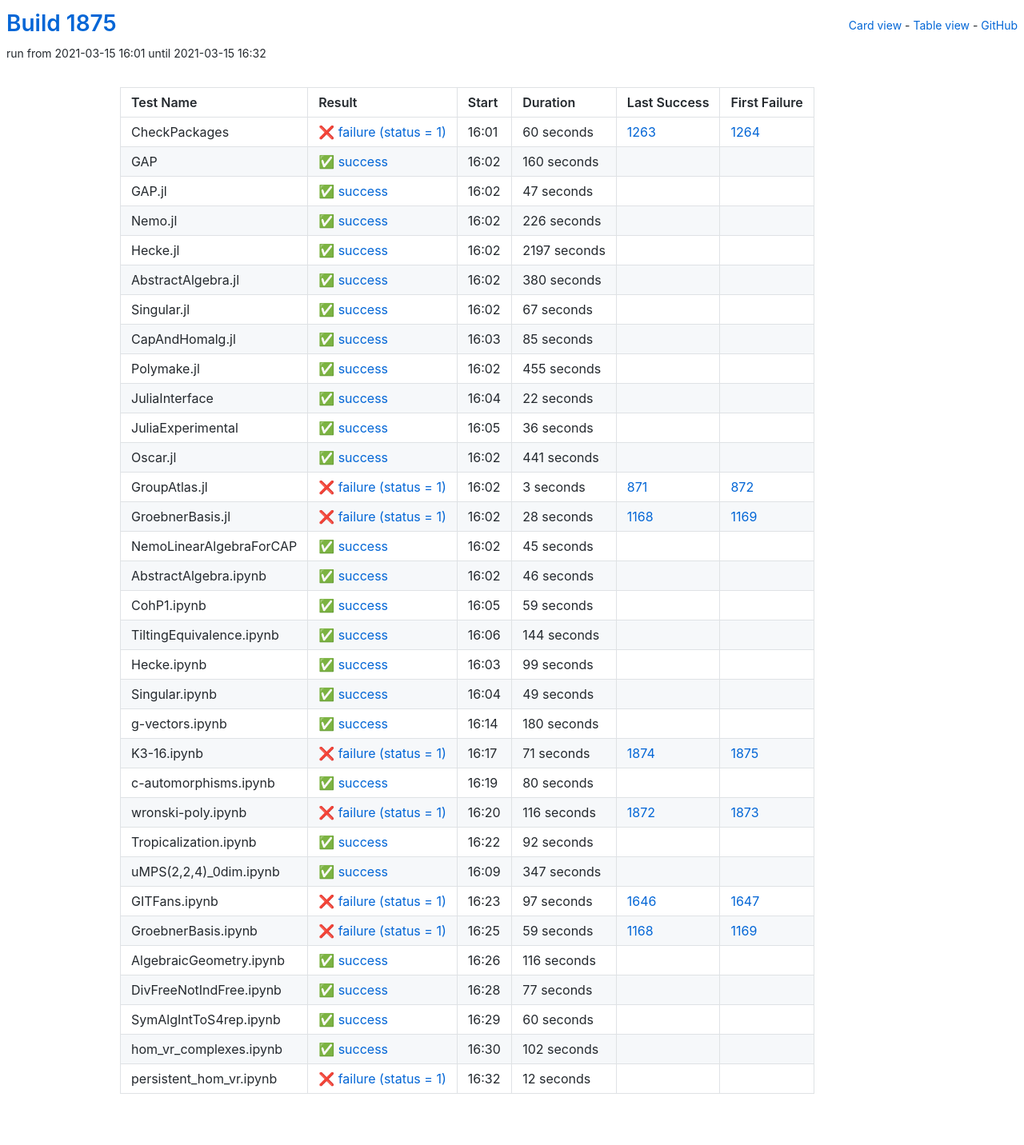
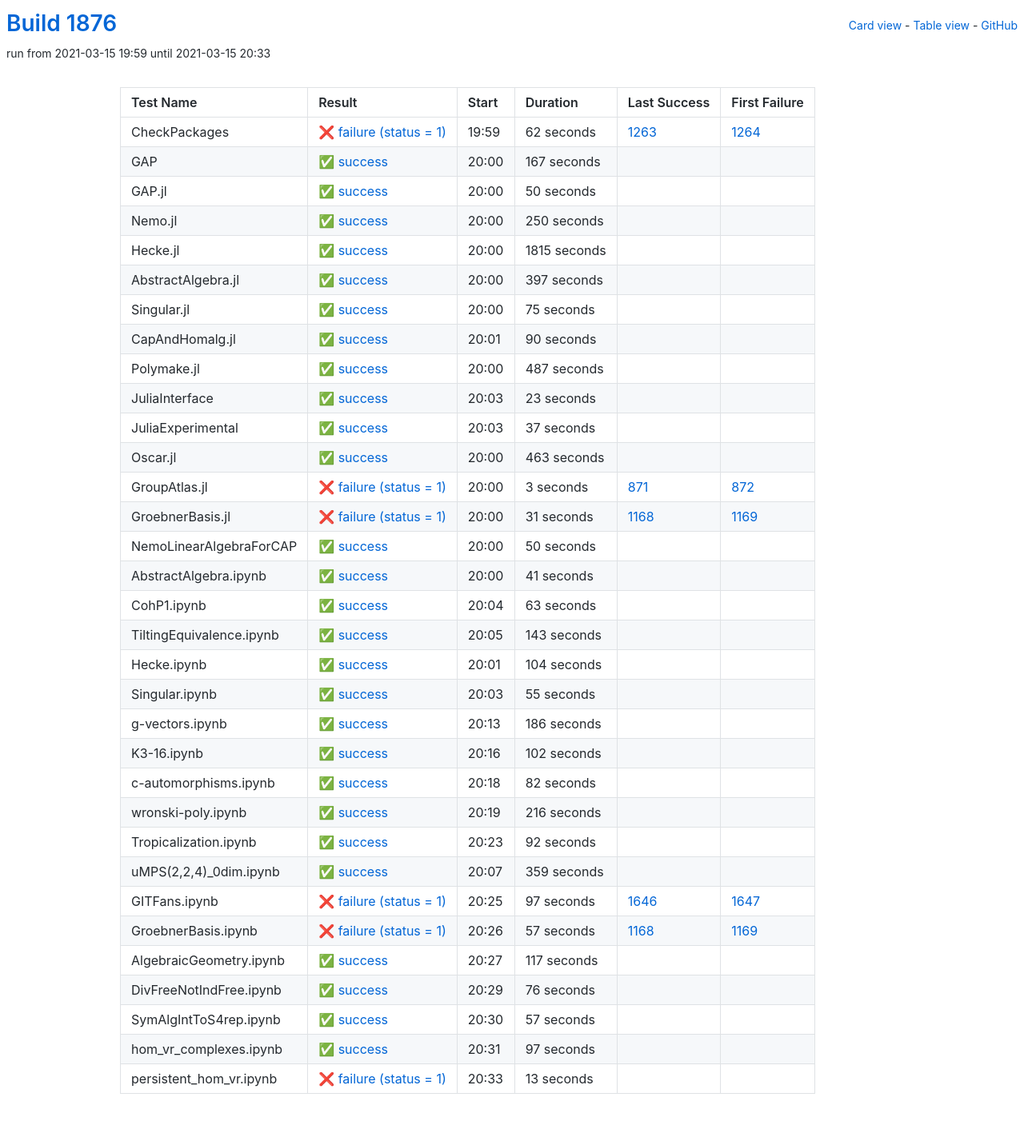
Before and after one commit to oscar-system/oscar-ci-status-stable, a Jekyll site: the page built from table.html, in a window 1280 px wide. Shown: the whole page at 80% size. Built offline with Jekyll 4.4.1, drawn with Linux system fonts in a browser that asks for light colours.

Commit message:
Build #1876

```diff
--- a/_data/ci.yml
+++ b/_data/ci.yml
@@ -1,6 +1,6 @@
 ---
-build: 1875
-build_url: https://oscarci.mathematik.uni-kl.de/job/oscar-stable/1875/
+build: 1876
+build_url: https://oscarci.mathematik.uni-kl.de/job/oscar-stable/1876/
 job: oscar-stable
 organization: oscar-system
 repo: oscar-ci-status-stable
@@ -8,152 +8,152 @@ repourl: https://github.com/oscar-system/oscar-ci-status-stable
 tests:
 - name: CheckPackages
   id: checkpackages
-  log: https://oscarci.mathematik.uni-kl.de/job/oscar-stable/1875/artifact/logs/build-1875/CheckPackages.log
-  start: 2021-03-15 16:01
+  log: https://oscarci.mathematik.uni-kl.de/job/oscar-stable/1876/artifact/logs/build-1876/CheckPackages.log
+  start: 2021-03-15 19:59
   success: false
   exitcode: 1
   status: failure
-  duration: 60
+  duration: 62
   last_success: 1263
   last_success_url: https://oscarci.mathematik.uni-kl.de/job/oscar-stable/1263/
   first_failure: 1264
   first_failure_url: https://oscarci.mathematik.uni-kl.de/job/oscar-stable/1264/
 - name: GAP
   id: gap
-  log: https://oscarci.mathematik.uni-kl.de/job/oscar-stable/1875/artifact/logs/build-1875/GAP.log
-  start: 2021-03-15 16:02
+  log: https://oscarci.mathematik.uni-kl.de/job/oscar-stable/1876/artifact/logs/build-1876/GAP.log
+  start: 2021-03-15 20:00
   success: true
   exitcode: 0
   status: success
-  duration: 160
+  duration: 167
   last_success: false
   last_success_url:
   first_failure: false
   first_failure_url:
 - name: GAP.jl
   id: gap-jl
-  log: https://oscarci.mathematik.uni-kl.de/job/oscar-stable/1875/artifact/logs/build-1875/GAP.jl.log
-  start: 2021-03-15 16:02
+  log: https://oscarci.mathematik.uni-kl.de/job/oscar-stable/1876/artifact/logs/build-1876/GAP.jl.log
+  start: 2021-03-15 20:00
   success: true
   exitcode: 0
   status: success
-  duration: 47
+  duration: 50
   last_success: false
   last_success_url:
   first_failure: false
   first_failure_url:
 - name: Nemo.jl
   id: nemo-jl
-  log: https://oscarci.mathematik.uni-kl.de/job/oscar-stable/1875/artifact/logs/build-1875/Nemo.jl.log
-  start: 2021-03-15 16:02
+  log: https://oscarci.mathematik.uni-kl.de/job/oscar-stable/1876/artifact/logs/build-1876/Nemo.jl.log
+  start: 2021-03-15 20:00
   success: true
   exitcode: 0
   status: success
-  duration: 226
+  duration: 250
   last_success: false
   last_success_url:
   first_failure: false
   first_failure_url:
 - name: Hecke.jl
   id: hecke-jl
-  log: https://oscarci.mathematik.uni-kl.de/job/oscar-stable/1875/artifact/logs/build-1875/Hecke.jl.log
-  start: 2021-03-15 16:02
+  log: https://oscarci.mathematik.uni-kl.de/job/oscar-stable/1876/artifact/logs/build-1876/Hecke.jl.log
+  start: 2021-03-15 20:00
   success: true
   exitcode: 0
   status: success
-  duration: 2197
+  duration: 1815
   last_success: false
   last_success_url:
   first_failure: false
   first_failure_url:
 - name: AbstractAlgebra.jl
   id: abstractalgebra-jl
-  log: https://oscarci.mathematik.uni-kl.de/job/oscar-stable/1875/artifact/logs/build-1875/AbstractAlgebra.jl.log
-  start: 2021-03-15 16:02
+  log: https://oscarci.mathematik.uni-kl.de/job/oscar-stable/1876/artifact/logs/build-1876/AbstractAlgebra.jl.log
+  start: 2021-03-15 20:00
   success: true
   exitcode: 0
   status: success
-  duration: 380
+  duration: 397
   last_success: false
   last_success_url:
   first_failure: false
   first_failure_url:
 - name: Singular.jl
   id: singular-jl
-  log: https://oscarci.mathematik.uni-kl.de/job/oscar-stable/1875/artifact/logs/build-1875/Singular.jl.log
-  start: 2021-03-15 16:02
+  log: https://oscarci.mathematik.uni-kl.de/job/oscar-stable/1876/artifact/logs/build-1876/Singular.jl.log
+  start: 2021-03-15 20:00
   success: true
   exitcode: 0
   status: success
-  duration: 67
+  duration: 75
   last_success: false
   last_success_url:
   first_failure: false
   first_failure_url:
 - name: CapAndHomalg.jl
   id: capandhomalg-jl
-  log: https://oscarci.mathematik.uni-kl.de/job/oscar-stable/1875/artifact/logs/build-1875/CapAndHomalg.jl.log
-  start: 2021-03-15 16:03
+  log: https://oscarci.mathematik.uni-kl.de/job/oscar-stable/1876/artifact/logs/build-1876/CapAndHomalg.jl.log
+  start: 2021-03-15 20:01
   success: true
   exitcode: 0
   status: success
-  duration: 85
+  duration: 90
   last_success: false
   last_success_url:
   first_failure: false
   first_failure_url:
 - name: Polymake.jl
   id: polymake-jl
-  log: https://oscarci.mathematik.uni-kl.de/job/oscar-stable/1875/artifact/logs/build-1875/Polymake.jl.log
-  start: 2021-03-15 16:02
+  log: https://oscarci.mathematik.uni-kl.de/job/oscar-stable/1876/artifact/logs/build-1876/Polymake.jl.log
+  start: 2021-03-15 20:00
   success: true
   exitcode: 0
   status: success
-  duration: 455
+  duration: 487
   last_success: false
   last_success_url:
   first_failure: false
   first_failure_url:
 - name: JuliaInterface
   id: juliainterface
-  log: https://oscarci.mathematik.uni-kl.de/job/oscar-stable/1875/artifact/logs/build-1875/JuliaInterface.log
-  start: 2021-03-15 16:04
+  log: https://oscarci.mathematik.uni-kl.de/job/oscar-stable/1876/artifact/logs/build-1876/JuliaInterface.log
+  start: 2021-03-15 20:03
   success: true
   exitcode: 0
   status: success
-  duration: 22
+  duration: 23
   last_success: false
   last_success_url:
   first_failure: false
   first_failure_url:
 - name: JuliaExperimental
   id: juliaexperimental
-  log: https://oscarci.mathematik.uni-kl.de/job/oscar-stable/1875/artifact/logs/build-1875/JuliaExperimental.log
-  start: 2021-03-15 16:05
+  log: https://oscarci.mathematik.uni-kl.de/job/oscar-stable/1876/artifact/logs/build-1876/JuliaExperimental.log
+  start: 2021-03-15 20:03
   success: true
   exitcode: 0
   status: success
-  duration: 36
+  duration: 37
   last_success: false
   last_success_url:
   first_failure: false
   first_failure_url:
 - name: Oscar.jl
   id: oscar-jl
-  log: https://oscarci.mathematik.uni-kl.de/job/oscar-stable/1875/artifact/logs/build-1875/Oscar.jl.log
-  start: 2021-03-15 16:02
+  log: https://oscarci.mathematik.uni-kl.de/job/oscar-stable/1876/artifact/logs/build-1876/Oscar.jl.log
+  start: 2021-03-15 20:00
   success: true
   exitcode: 0
   status: success
-  duration: 441
+  duration: 463
   last_success: false
   last_success_url:
   first_failure: false
   first_failure_url:
 - name: GroupAtlas.jl
   id: groupatlas-jl
-  log: https://oscarci.mathematik.uni-kl.de/job/oscar-stable/1875/artifact/logs/build-1875/GroupAtlas.jl.log
-  start: 2021-03-15 16:02
+  log: https://oscarci.mathematik.uni-kl.de/job/oscar-stable/1876/artifact/logs/build-1876/GroupAtlas.jl.log
+  start: 2021-03-15 20:00
   success: false
   exitcode: 1
   status: failure
@@ -164,140 +164,140 @@ tests:
   first_failure_url: https://oscarci.mathematik.uni-kl.de/job/oscar-stable/872/
 - name: GroebnerBasis.jl
   id: groebnerbasis-jl
-  log: https://oscarci.mathematik.uni-kl.de/job/oscar-stable/1875/artifact/logs/build-1875/GroebnerBasis.jl.log
-  start: 2021-03-15 16:02
+  log: https://oscarci.mathematik.uni-kl.de/job/oscar-stable/1876/artifact/logs/build-1876/GroebnerBasis.jl.log
+  start: 2021-03-15 20:00
   success: false
   exitcode: 1
   status: failure
-  duration: 28
+  duration: 31
   last_success: 1168
   last_success_url: https://oscarci.mathematik.uni-kl.de/job/oscar-stable/1168/
   first_failure: 1169
   first_failure_url: https://oscarci.mathematik.uni-kl.de/job/oscar-stable/1169/
 - name: NemoLinearAlgebraForCAP
   id: nemolinearalgebraforcap
-  log: https://oscarci.mathematik.uni-kl.de/job/oscar-stable/1875/artifact/logs/build-1875/NemoLinearAlgebraForCAP.log
-  start: 2021-03-15 16:02
+  log: https://oscarci.mathematik.uni-kl.de/job/oscar-stable/1876/artifact/logs/build-1876/NemoLinearAlgebraForCAP.log
+  start: 2021-03-15 20:00
   success: true
   exitcode: 0
   status: success
-  duration: 45
+  duration: 50
   last_success: false
   last_success_url:
   first_failure: false
   first_failure_url:
 - name: AbstractAlgebra.ipynb
   id: abstractalgebra-ipynb
-  log: https://oscarci.mathematik.uni-kl.de/job/oscar-stable/1875/artifact/logs/build-1875/AbstractAlgebra.ipynb.log
-  start: 2021-03-15 16:02
+  log: https://oscarci.mathematik.uni-kl.de/job/oscar-stable/1876/artifact/logs/build-1876/AbstractAlgebra.ipynb.log
+  start: 2021-03-15 20:00
   success: true
   exitcode: 0
   status: success
-  duration: 46
+  duration: 41
   last_success: false
   last_success_url:
   first_failure: false
   first_failure_url:
 - name: CohP1.ipynb
   id: cohp1-ipynb
-  log: https://oscarci.mathematik.uni-kl.de/job/oscar-stable/1875/artifact/logs/build-1875/CohP1.ipynb.log
-  start: 2021-03-15 16:05
+  log: https://oscarci.mathematik.uni-kl.de/job/oscar-stable/1876/artifact/logs/build-1876/CohP1.ipynb.log
+  start: 2021-03-15 20:04
   success: true
   exitcode: 0
   status: success
-  duration: 59
+  duration: 63
   last_success: false
   last_success_url:
   first_failure: false
   first_failure_url:
 - name: TiltingEquivalence.ipynb
   id: tiltingequivalence-ipynb
-  log: https://oscarci.mathematik.uni-kl.de/job/oscar-stable/1875/artifact/logs/build-1875/TiltingEquivalence.ipynb.log
-  start: 2021-03-15 16:06
+  log: https://oscarci.mathematik.uni-kl.de/job/oscar-stable/1876/artifact/logs/build-1876/TiltingEquivalence.ipynb.log
+  start: 2021-03-15 20:05
   success: true
   exitcode: 0
   status: success
-  duration: 144
+  duration: 143
   last_success: false
   last_success_url:
   first_failure: false
   first_failure_url:
 - name: Hecke.ipynb
   id: hecke-ipynb
-  log: https://oscarci.mathematik.uni-kl.de/job/oscar-stable/1875/artifact/logs/build-1875/Hecke.ipynb.log
-  start: 2021-03-15 16:03
+  log: https://oscarci.mathematik.uni-kl.de/job/oscar-stable/1876/artifact/logs/build-1876/Hecke.ipynb.log
+  start: 2021-03-15 20:01
   success: true
   exitcode: 0
   status: success
-  duration: 99
+  duration: 104
   last_success: false
   last_success_url:
   first_failure: false
   first_failure_url:
 - name: Singular.ipynb
   id: singular-ipynb
-  log: https://oscarci.mathematik.uni-kl.de/job/oscar-stable/1875/artifact/logs/build-1875/Singular.ipynb.log
-  start: 2021-03-15 16:04
+  log: https://oscarci.mathematik.uni-kl.de/job/oscar-stable/1876/artifact/logs/build-1876/Singular.ipynb.log
+  start: 2021-03-15 20:03
   success: true
   exitcode: 0
   status: success
-  duration: 49
+  duration: 55
   last_success: false
   last_success_url:
   first_failure: false
   first_failure_url:
 - name: g-vectors.ipynb
   id: g-vectors-ipynb
-  log: https://oscarci.mathematik.uni-kl.de/job/oscar-stable/1875/artifact/logs/build-1875/g-vectors.ipynb.log
-  start: 2021-03-15 16:14
+  log: https://oscarci.mathematik.uni-kl.de/job/oscar-stable/1876/artifact/logs/build-1876/g-vectors.ipynb.log
+  start: 2021-03-15 20:13
   success: true
   exitcode: 0
   status: success
-  duration: 180
+  duration: 186
   last_success: false
   last_success_url:
   first_failure: false
   first_failure_url:
 - name: K3-16.ipynb
   id: k3-16-ipynb
-  log: https://oscarci.mathematik.uni-kl.de/job/oscar-stable/1875/artifact/logs/build-1875/K3-16.ipynb.log
-  start: 2021-03-15 16:17
-  success: false
-  exitcode: 1
-  status: failure
-  duration: 71
-  last_success: 1874
-  last_success_url: https://oscarci.mathematik.uni-kl.de/job/oscar-stable/1874/
-  first_failure: 1875
-  first_failure_url: https://oscarci.mathematik.uni-kl.de/job/oscar-stable/1875/
-- name: c-automorphisms.ipynb
-  id: c-automorphisms-ipynb
-  log: https://oscarci.mathematik.uni-kl.de/job/oscar-stable/1875/artifact/logs/build-1875/c-automorphisms.ipynb.log
-  start: 2021-03-15 16:19
+  log: https://oscarci.mathematik.uni-kl.de/job/oscar-stable/1876/artifact/logs/build-1876/K3-16.ipynb.log
+  start: 2021-03-15 20:16
   success: true
   exitcode: 0
   status: success
-  duration: 80
+  duration: 102
+  last_success: false
+  last_success_url:
+  first_failure: false
+  first_failure_url:
+- name: c-automorphisms.ipynb
+  id: c-automorphisms-ipynb
+  log: https://oscarci.mathematik.uni-kl.de/job/oscar-stable/1876/artifact/logs/build-1876/c-automorphisms.ipynb.log
+  start: 2021-03-15 20:18
+  success: true
+  exitcode: 0
+  status: success
+  duration: 82
   last_success: false
   last_success_url:
   first_failure: false
   first_failure_url:
 - name: wronski-poly.ipynb
   id: wronski-poly-ipynb
-  log: https://oscarci.mathematik.uni-kl.de/job/oscar-stable/1875/artifact/logs/build-1875/wronski-poly.ipynb.log
-  start: 2021-03-15 16:20
-  success: false
-  exitcode: 1
-  status: failure
-  duration: 116
-  last_success: 1872
-  last_success_url: https://oscarci.mathematik.uni-kl.de/job/oscar-stable/1872/
-  first_failure: 1873
-  first_failure_url: https://oscarci.mathematik.uni-kl.de/job/oscar-stable/1873/
+  log: https://oscarci.mathematik.uni-kl.de/job/oscar-stable/1876/artifact/logs/build-1876/wronski-poly.ipynb.log
+  start: 2021-03-15 20:19
+  success: true
+  exitcode: 0
+  status: success
+  duration: 216
+  last_success: false
+  last_success_url:
+  first_failure: false
+  first_failure_url:
 - name: Tropicalization.ipynb
   id: tropicalization-ipynb
-  log: https://oscarci.mathematik.uni-kl.de/job/oscar-stable/1875/artifact/logs/build-1875/Tropicalization.ipynb.log
-  start: 2021-03-15 16:22
+  log: https://oscarci.mathematik.uni-kl.de/job/oscar-stable/1876/artifact/logs/build-1876/Tropicalization.ipynb.log
+  start: 2021-03-15 20:23
   success: true
   exitcode: 0
   status: success
@@ -308,20 +308,20 @@ tests:
   first_failure_url:
 - name: uMPS(2,2,4)_0dim.ipynb
   id: umps-2-2-4-0dim-ipynb
-  log: https://oscarci.mathematik.uni-kl.de/job/oscar-stable/1875/artifact/logs/build-1875/uMPS-2-2-4-_0dim.ipynb.log
-  start: 2021-03-15 16:09
+  log: https://oscarci.mathematik.uni-kl.de/job/oscar-stable/1876/artifact/logs/build-1876/uMPS-2-2-4-_0dim.ipynb.log
+  start: 2021-03-15 20:07
   success: true
   exitcode: 0
   status: success
-  duration: 347
+  duration: 359
   last_success: false
   last_success_url:
   first_failure: false
   first_failure_url:
 - name: GITFans.ipynb
   id: gitfans-ipynb
-  log: https://oscarci.mathematik.uni-kl.de/job/oscar-stable/1875/artifact/logs/build-1875/GITFans.ipynb.log
-  start: 2021-03-15 16:23
+  log: https://oscarci.mathematik.uni-kl.de/job/oscar-stable/1876/artifact/logs/build-1876/GITFans.ipynb.log
+  start: 2021-03-15 20:25
   success: false
   exitcode: 1
   status: failure
@@ -332,72 +332,72 @@ tests:
   first_failure_url: https://oscarci.mathematik.uni-kl.de/job/oscar-stable/1647/
 - name: GroebnerBasis.ipynb
   id: groebnerbasis-ipynb
-  log: https://oscarci.mathematik.uni-kl.de/job/oscar-stable/1875/artifact/logs/build-1875/GroebnerBasis.ipynb.log
-  start: 2021-03-15 16:25
+  log: https://oscarci.mathematik.uni-kl.de/job/oscar-stable/1876/artifact/logs/build-1876/GroebnerBasis.ipynb.log
+  start: 2021-03-15 20:26
   success: false
   exitcode: 1
   status: failure
-  duration: 59
+  duration: 57
   last_success: 1168
   last_success_url: https://oscarci.mathematik.uni-kl.de/job/oscar-stable/1168/
   first_failure: 1169
   first_failure_url: https://oscarci.mathematik.uni-kl.de/job/oscar-stable/1169/
 - name: AlgebraicGeometry.ipynb
   id: algebraicgeometry-ipynb
-  log: https://oscarci.mathematik.uni-kl.de/job/oscar-stable/1875/artifact/logs/build-1875/AlgebraicGeometry.ipynb.log
-  start: 2021-03-15 16:26
+  log: https://oscarci.mathematik.uni-kl.de/job/oscar-stable/1876/artifact/logs/build-1876/AlgebraicGeometry.ipynb.log
+  start: 2021-03-15 20:27
   success: true
   exitcode: 0
   status: success
-  duration: 116
+  duration: 117
   last_success: false
   last_success_url:
   first_failure: false
   first_failure_url:
 - name: DivFreeNotIndFree.ipynb
   id: divfreenotindfree-ipynb
-  log: https://oscarci.mathematik.uni-kl.de/job/oscar-stable/1875/artifact/logs/build-1875/DivFreeNotIndFree.ipynb.log
-  start: 2021-03-15 16:28
+  log: https://oscarci.mathematik.uni-kl.de/job/oscar-stable/1876/artifact/logs/build-1876/DivFreeNotIndFree.ipynb.log
+  start: 2021-03-15 20:29
   success: true
   exitcode: 0
   status: success
-  duration: 77
+  duration: 76
   last_success: false
   last_success_url:
   first_failure: false
   first_failure_url:
 - name: SymAlgIntToS4rep.ipynb
   id: symalginttos4rep-ipynb
-  log: https://oscarci.mathematik.uni-kl.de/job/oscar-stable/1875/artifact/logs/build-1875/SymAlgIntToS4rep.ipynb.log
-  start: 2021-03-15 16:29
+  log: https://oscarci.mathematik.uni-kl.de/job/oscar-stable/1876/artifact/logs/build-1876/SymAlgIntToS4rep.ipynb.log
+  start: 2021-03-15 20:30
   success: true
   exitcode: 0
   status: success
-  duration: 60
+  duration: 57
   last_success: false
   last_success_url:
   first_failure: false
   first_failure_url:
 - name: hom_vr_complexes.ipynb
   id: hom-vr-complexes-ipynb
-  log: https://oscarci.mathematik.uni-kl.de/job/oscar-stable/1875/artifact/logs/build-1875/hom_vr_complexes.ipynb.log
-  start: 2021-03-15 16:30
+  log: https://oscarci.mathematik.uni-kl.de/job/oscar-stable/1876/artifact/logs/build-1876/hom_vr_complexes.ipynb.log
+  start: 2021-03-15 20:31
   success: true
   exitcode: 0
   status: success
-  duration: 102
+  duration: 97
   last_success: false
   last_success_url:
   first_failure: false
   first_failure_url:
 - name: persistent_hom_vr.ipynb
   id: persistent-hom-vr-ipynb
-  log: https://oscarci.mathematik.uni-kl.de/job/oscar-stable/1875/artifact/logs/build-1875/persistent_hom_vr.ipynb.log
-  start: 2021-03-15 16:32
+  log: https://oscarci.mathematik.uni-kl.de/job/oscar-stable/1876/artifact/logs/build-1876/persistent_hom_vr.ipynb.log
+  start: 2021-03-15 20:33
   success: false
   exitcode: 1
   status: failure
-  duration: 12
+  duration: 13
   last_success: false
   last_success_url:
   first_failure: false
```
Also changed, not shown: README.md.
